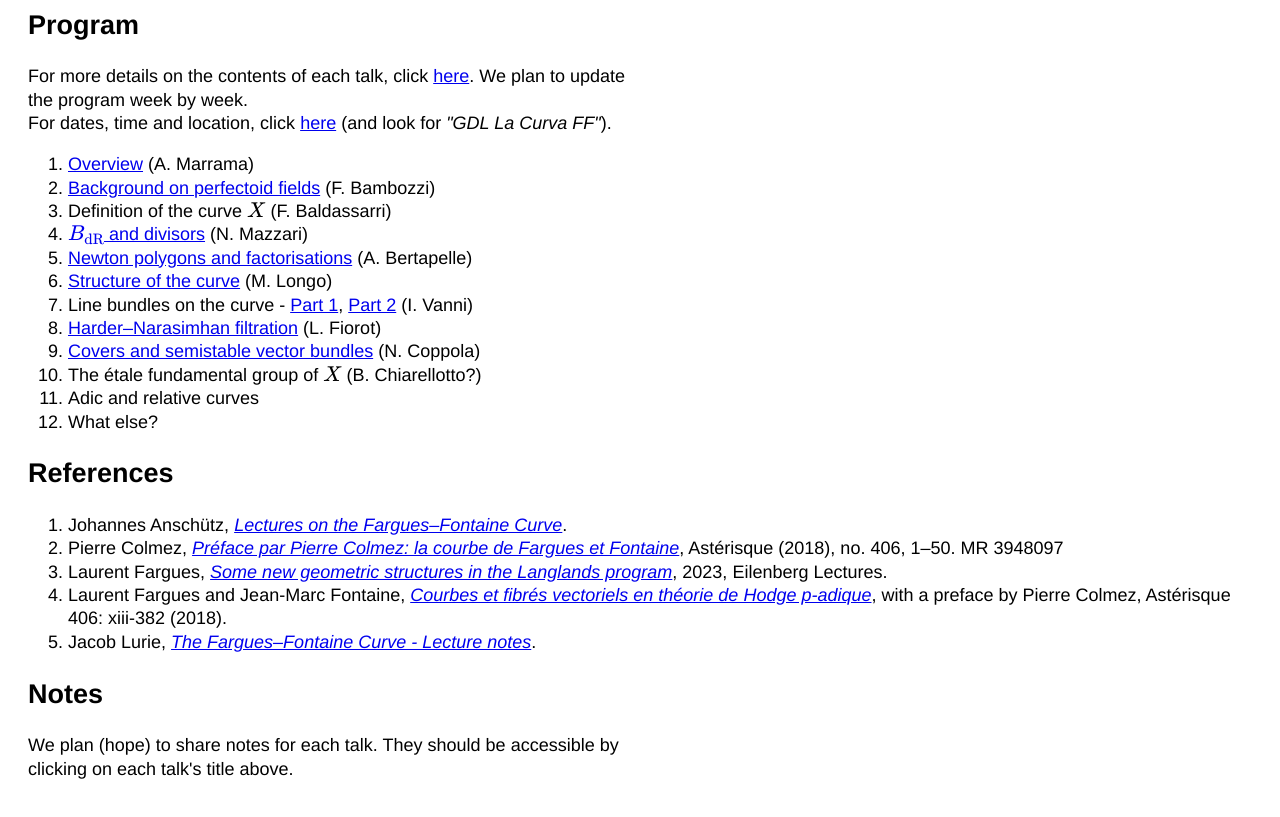
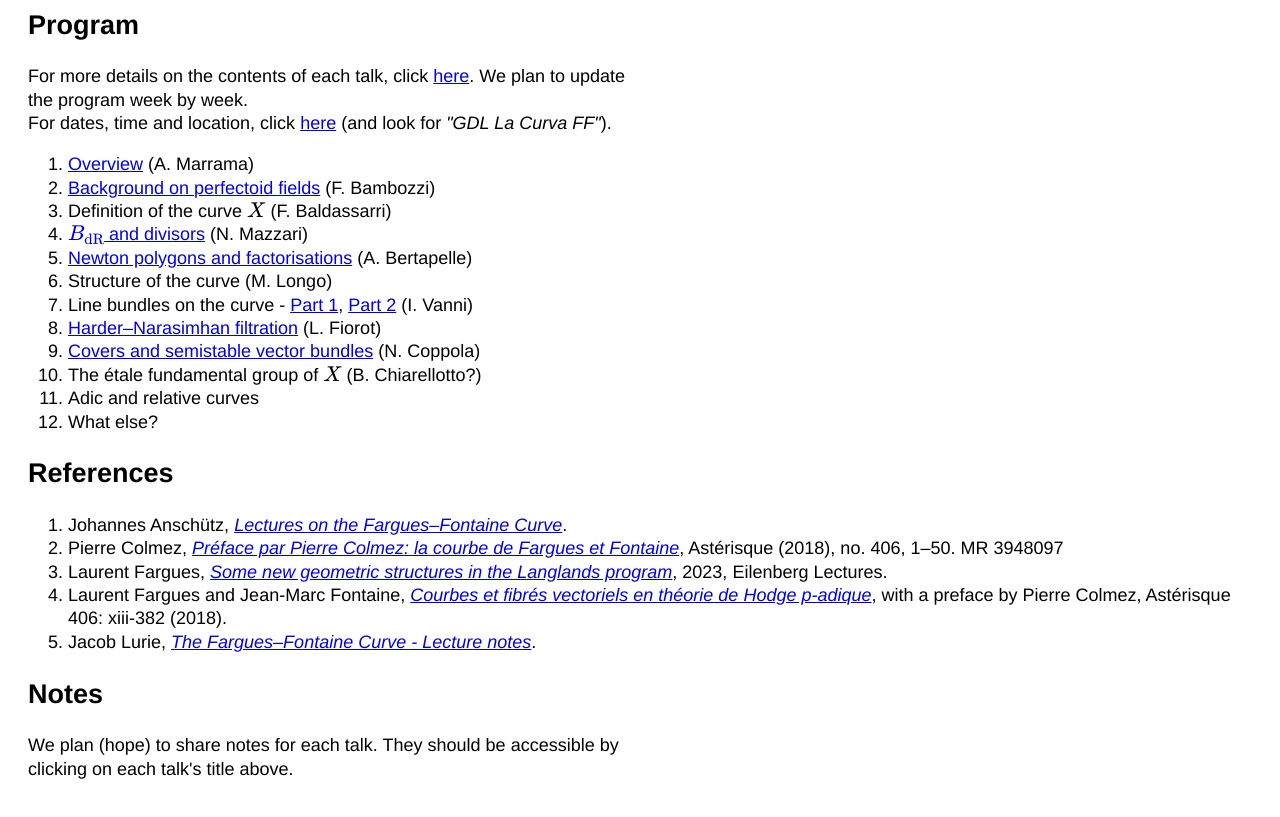
Before and after one commit to lorelapo/lorelapo.github.io, a plain HTML site: page ffsg.html in a window 1280 px wide. Shown: the part 973-1790 px from the top of the page. Drawn offline with nearby package versions, Linux system fonts and the light colour scheme.

Commit message:
Add files via upload

```diff
--- a/ffsg.html
+++ b/ffsg.html
@@ -62,7 +62,7 @@
 			<li>Definition of the curve \(X\) (F. Baldassarri)</li>
 			<li><a href="pdfs/ffsg_talk4.pdf">\(B_{\text{dR}}\) and divisors</a> (N. Mazzari)</li>
 			<li><a href="pdfs/ffsg_talk5.pdf">Newton polygons and factorisations</a> (A. Bertapelle)</li>
-			<li><a href="pdfs/ffsg_talk6.pdf">Structure of the curve</a> (M. Longo)</li>
+			<li><!--<a href="pdfs/ffsg_talk6.pdf">-->Structure of the curve<!--</a> TODO: fix large file issue--> (M. Longo)</li>
 			<li>Line bundles on the curve - <a href="pdfs/ffsg_talk7_1.pdf">Part 1</a>, <a href="pdfs/ffsg_talk7_2.pdf">Part 2</a> (I. Vanni)</li>
 			<li><a href="pdfs/ffsg_talk8.pdf">Harder&#8211;Narasimhan filtration</a> (L. Fiorot)</li>
 			<li><a href="pdfs/ffsg_talk9.pdf">Covers and semistable vector bundles</a> (N. Coppola)</li>
```
